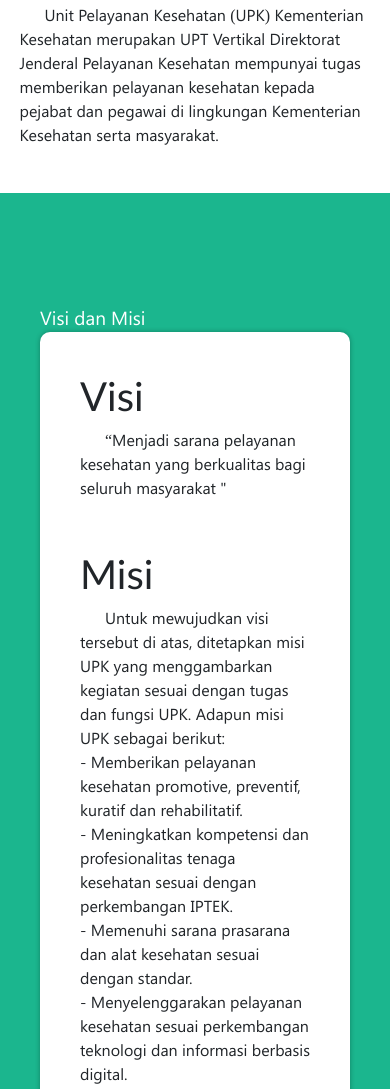
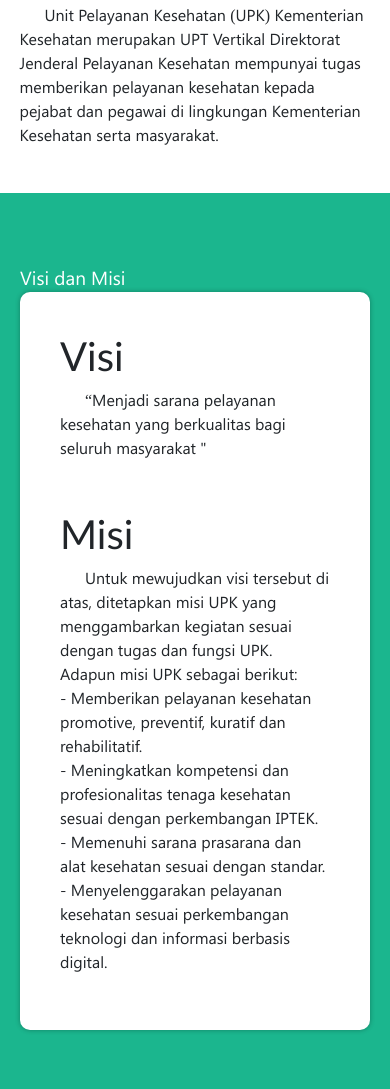
Before and after one commit to anhaki/Responsive_Hospital_Website-Parakarta, a plain HTML site: page Profil.html in a window 390 px wide. Shown: the part 796-1885 px from the top of the page. Drawn offline with Linux system fonts and the light colour scheme.

Commit message:
Change padding on visMis

```diff
--- a/css/Profil.css
+++ b/css/Profil.css
@@ -216,6 +216,7 @@
 @media (max-width: 1200px) {
   #VisMis {
     display: block;
+    padding: 30px 20px;
   }
   .subVis {
     margin: 0;
```
